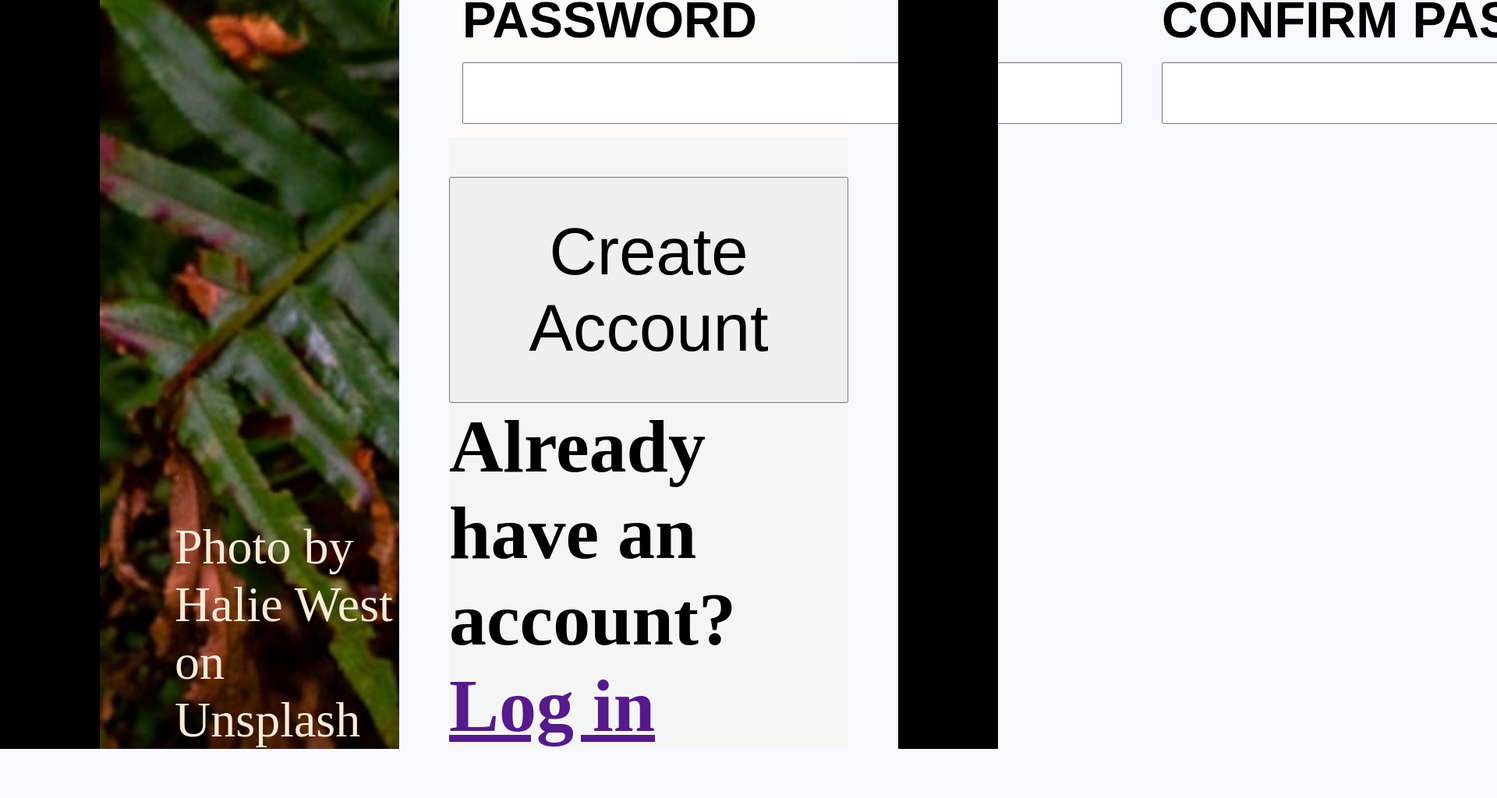
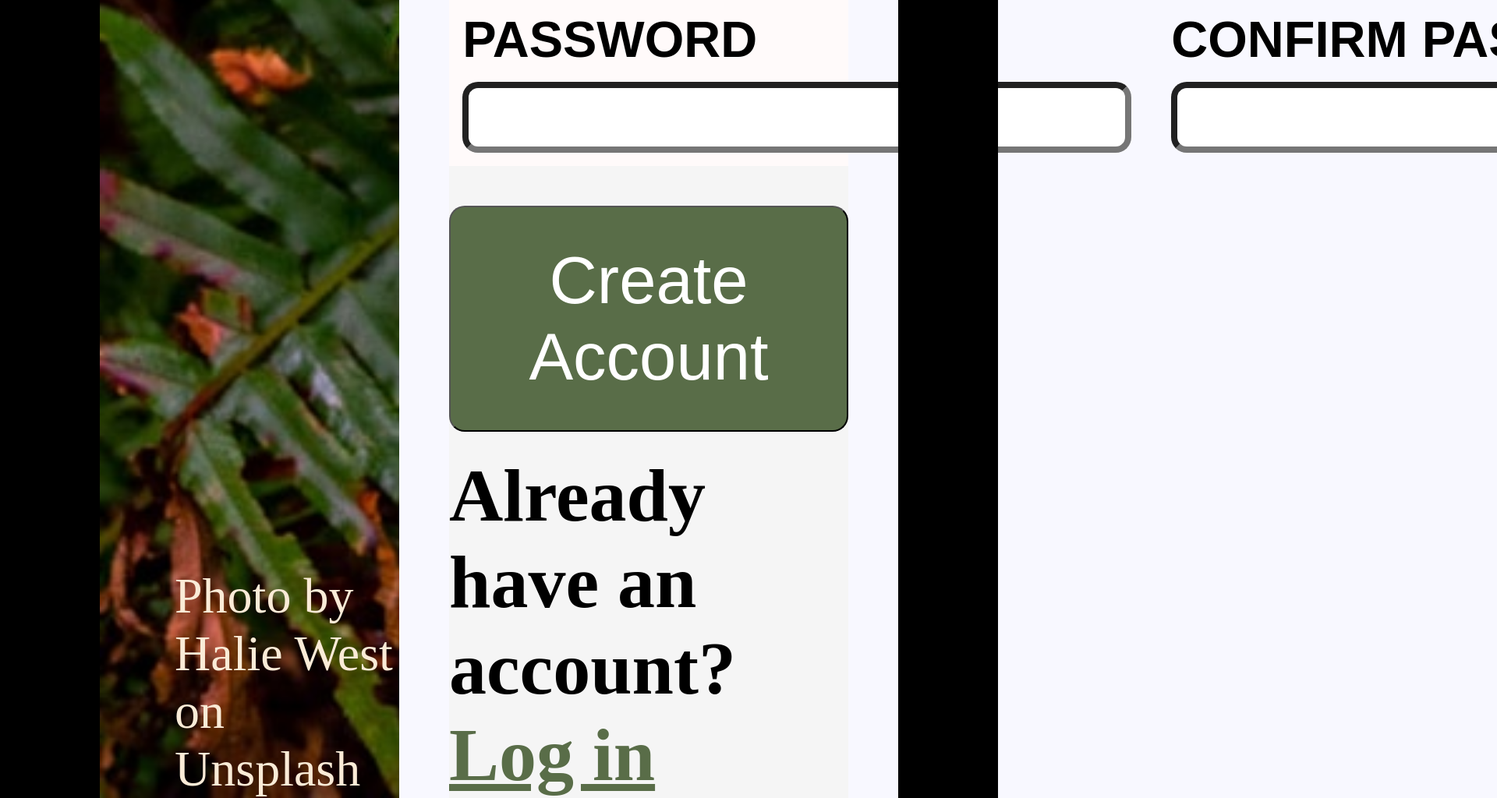
Before and after one commit to Michael-Aklilu/Sign-up-Form, a plain HTML site: page index.html in a window 1280 px wide. Shown: the part 2074-3098 px from the top of the page at 78% size, 1920 px wide, since content can reach past the window. Before the commit the page ends 3035 px from the top, so only its background shows below. Drawn offline with Linux system fonts and the light colour scheme; files whose address does not match are found by name.

Commit message:
Add styling to sign up button and form inputs

```diff
--- a/style.css
+++ b/style.css
@@ -65,6 +65,8 @@
    font-family: sans-serif;
     font-size: 65px;
     margin: 2%;
+    border-width: 8px;
+    border-radius: 20px;
  }
 #form-content{
    display: flex;
@@ -75,5 +77,20 @@
 }
 button{
    font-size: 85px;
-   padding: 45px
+   padding: 45px;
+   background-color: #596D48;
+   border-radius: 20px;
+   color: white;
+   margin-bottom: 5%;
 }
+
+input[type="password"]:invalid{
+   border-color: red;
+}
+input:focus{
+   border-color: blue;
+   box-shadow: #596D48;
+}
+a{
+   color: #596D48;
+}
```
